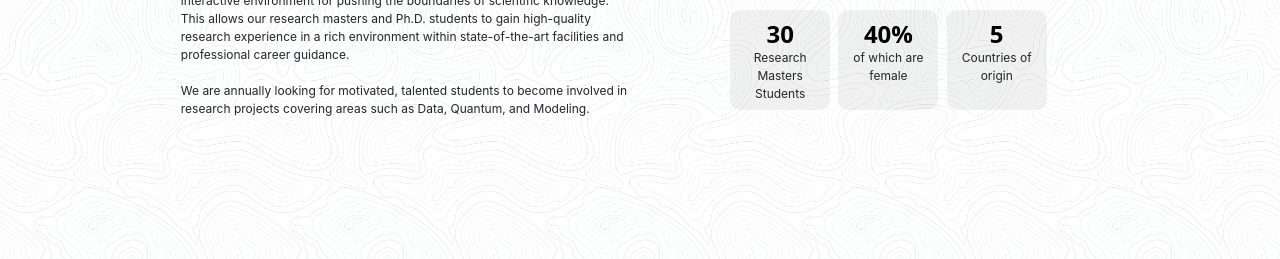
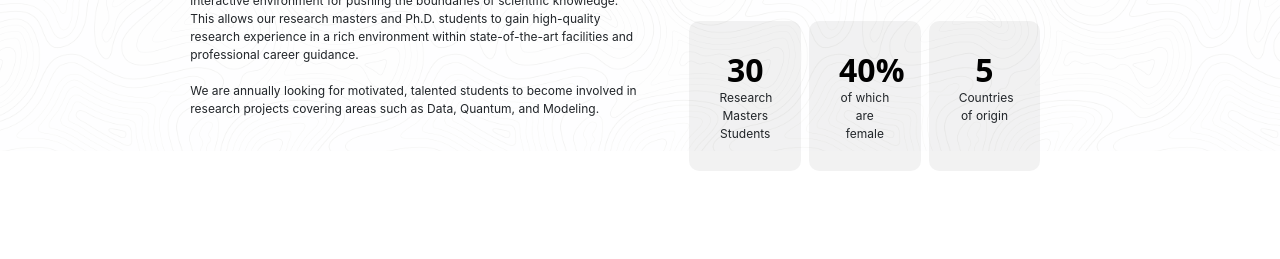
Before and after one commit to henxokaps/Aimsric_Site, a plain HTML site: page index.html in a window 1280 px wide. Shown: the part 799-1058 px from the top of the page. Drawn offline with nearby package versions, Linux system fonts and the light colour scheme.

Commit message:
still work to be done

```diff
--- a/index.html
+++ b/index.html
@@ -129,11 +129,11 @@
   </section>
 
       <!-- ACADEMIC PROGRAMS SECTION -->
-       <section class="academic-programs bg-light py-5">
-        <div class="container py-2">
-          <div class="row m-2 p-2">
+       <section class="academic-programs bg-light p-5">
+        <div class="container py-5">
+          <div class="row g-0">
             <div class="col-lg-6">
-            <h4 class="fw-black my-3">ACADEMIC PROGRAMS</h4>
+            <h4 class="fw-black">ACADEMIC PROGRAMS</h4>
             <p>
               AIMS RIC offers a unique atmosphere that prepares research masters and Ph.D. students for careers in academia and industry. Our students are supervised and mentored by professors and leading researchers from across the globe. We are committed to preparing our students to reach the threshold of academic research independence required for knowledge creation and application. To achieve this, we have created a highly motivating and interactive environment for pushing the boundaries of scientific knowledge. This allows our research masters and Ph.D. students to gain high-quality research experience in a rich environment within state-of-the-art facilities and professional career guidance.
               <br/>
@@ -145,8 +145,8 @@
             <div class="col-lg-6">
 
               <!-- CONTAINER HAVING THE CARDS WITH FIGURES -->
-              <div class="container my-5">
-                <div class="row">
+              <div class="container">
+                <div class="row g-2">
                     <div class="col-md-4 mb-4">
                         <div class="stats-card">
                             <h4>63</h4>
@@ -165,6 +165,8 @@
                             <p>Countries</p>
                         </div>
                     </div>
+                </div>
+                <div class="row g-2">
                   <div class="col-md-4 mb-4">
                     <div class="stats-card">
                         <h4>30</h4>
--- a/style.css
+++ b/style.css
@@ -110,11 +110,13 @@ p {
 
 /* academic section css */
 .academic-programs {
-  background-image: linear-gradient(rgba(255, 255, 255, 0.8), rgba(255, 255, 255, 0.8)),url('images/contours.png'); /* Update with the correct path to your image */
-  background-size: 20%; /* Zoom out effect */
+  background-image: linear-gradient(rgba(255, 255, 255, 0.9), rgba(255, 255, 255, 0.9)),url('images/contours.png'); /* Update with the correct path to your image */
+  background-size: 30%; /* Zoom out effect */
   background-repeat: repeat; /* Make background image repeat */
   background-position: center;
   position: relative; /* Make the section a positioned element */
+  height: 400px;
+  padding: 10px;
 }
 
 .academic-programs::before {
@@ -149,16 +151,16 @@ p {
 .stats-card {
   background-color: rgba(0, 0, 0, 0.05); /* Light background for card */
   border-radius: 10px;
-  padding: 10px;
+  padding: 30px;
   text-align: center;
-  width: 100px; /* Fixed width */
-  height: 100px; /* Fixed height */
-  margin: 5px; /* Margin between cards */
+  width: auto; /* Fixed width */
+  height: 150px; /* Fixed height */
+  /* margin: 5px; Margin between cards */
   flex: 0 0 auto; /* Prevent cards from shrinking */
 }
 
 .stats-card h4 {
-  font-size: 1.5em;
+  font-size: 2.0em;
   margin: 0;
 }
 
```
Lines whose indentation alone changed are shown as unchanged.
